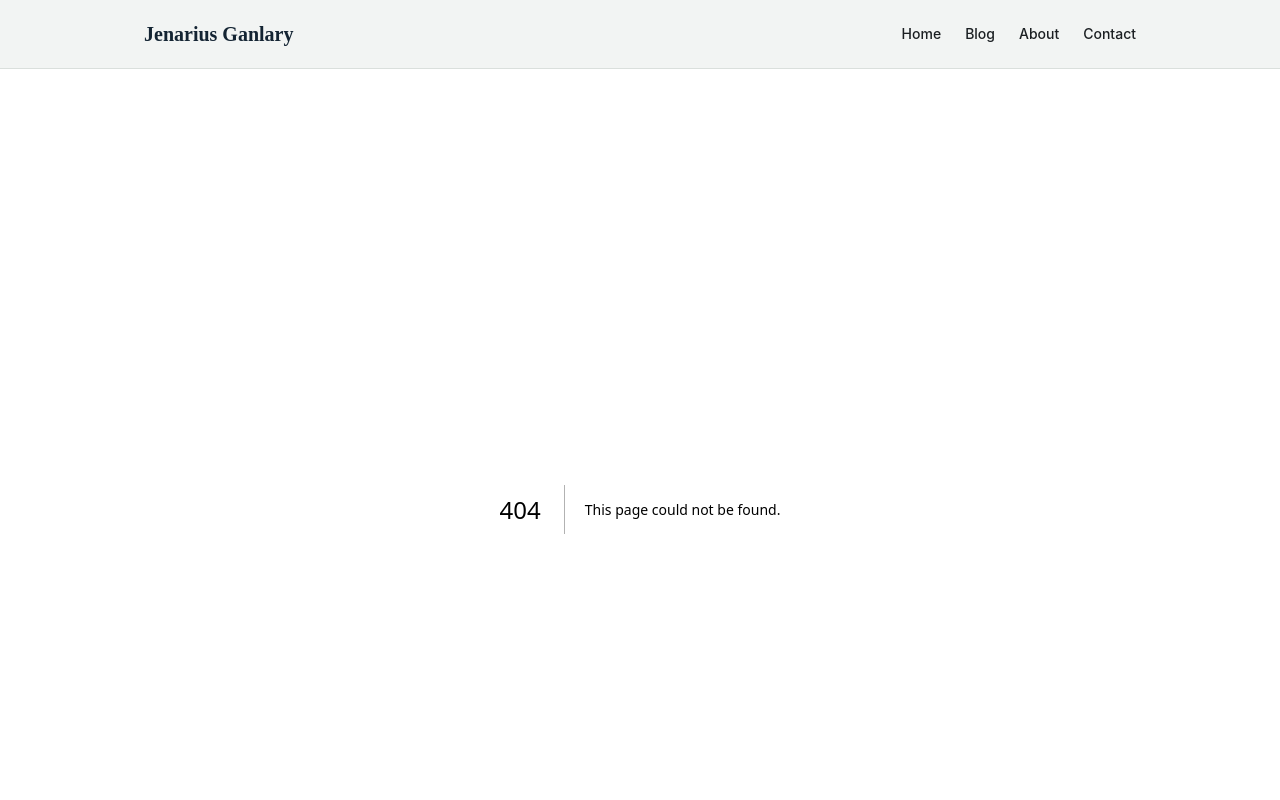
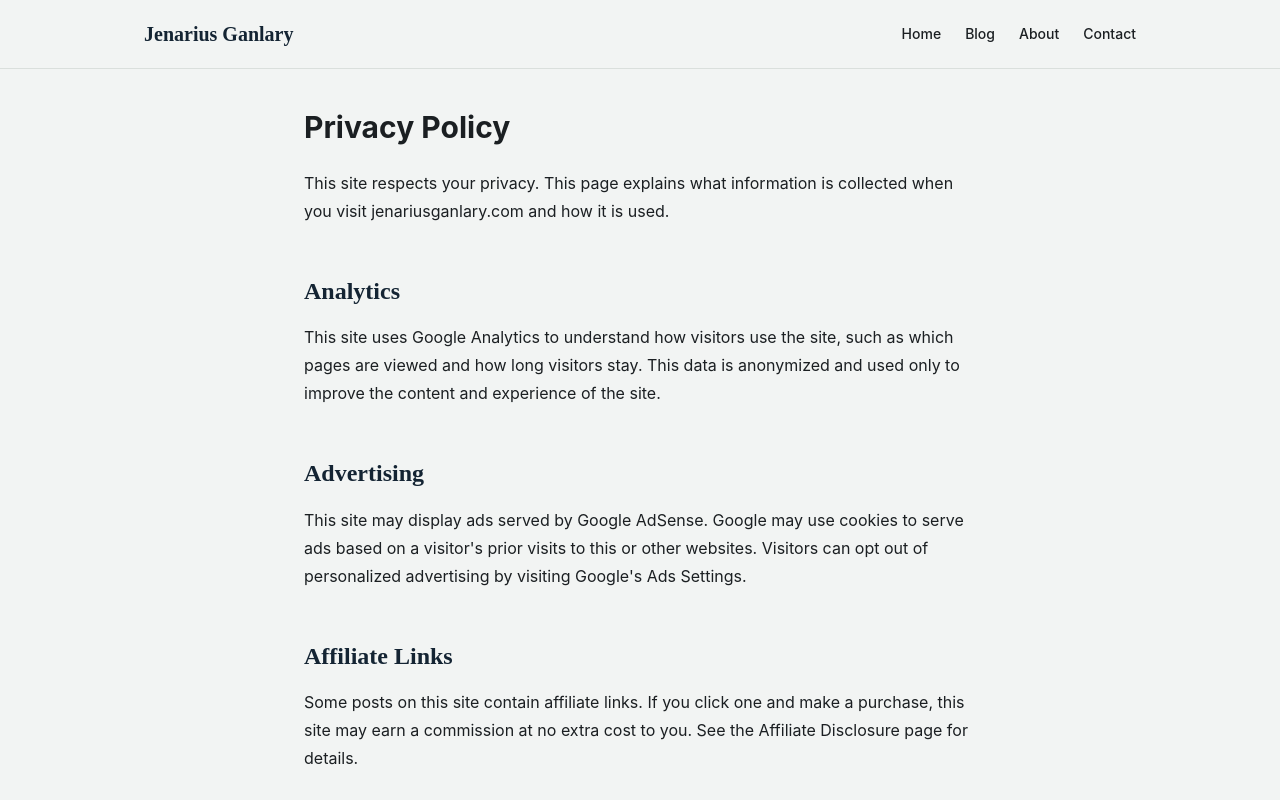
Before and after one commit to JenariusGanlary/jenariusganlary, a Next.js app: page /privacy-policy in a window 1280 px wide. Before the commit this address had no page. Shown: the top 800 px of the page. Built offline with nearby package versions, Linux system fonts and the light colour scheme.

Commit message:
add-privacy-policy

```diff
--- /dev/null
+++ b/app/privacy-policy/page.tsx
@@ -0,0 +1,39 @@
+export default function PrivacyPolicyPage() {
+  return (
+    <div className="max-w-2xl mx-auto">
+      <h1 className="text-3xl font-bold mb-6">Privacy Policy</h1>
+      <div className="prose-body">
+        <p>
+          This site respects your privacy. This page explains what
+          information is collected when you visit jenariusganlary.com and
+          how it is used.
+        </p>
+        <h2>Analytics</h2>
+        <p>
+          This site uses Google Analytics to understand how visitors use the
+          site, such as which pages are viewed and how long visitors stay.
+          This data is anonymized and used only to improve the content and
+          experience of the site.
+        </p>
+        <h2>Advertising</h2>
+        <p>
+          This site may display ads served by Google AdSense. Google may use
+          cookies to serve ads based on a visitor's prior visits to this or
+          other websites. Visitors can opt out of personalized advertising by
+          visiting Google's Ads Settings.
+        </p>
+        <h2>Affiliate Links</h2>
+        <p>
+          Some posts on this site contain affiliate links. If you click one
+          and make a purchase, this site may earn a commission at no extra
+          cost to you. See the Affiliate Disclosure page for details.
+        </p>
+        <h2>Contact</h2>
+        <p>
+          If you have questions about this privacy policy, please reach out
+          via the Contact page.
+        </p>
+      </div>
+    </div>
+  );
+}
```
